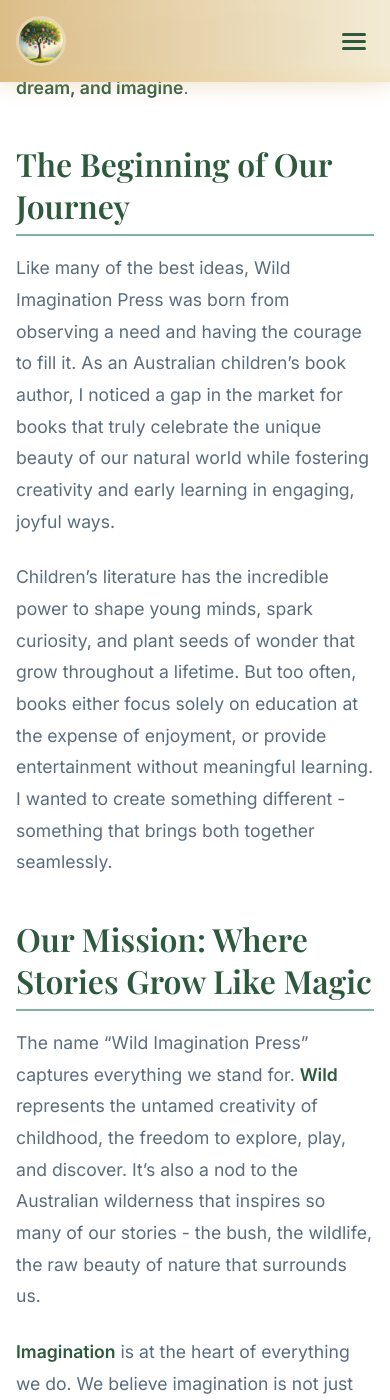
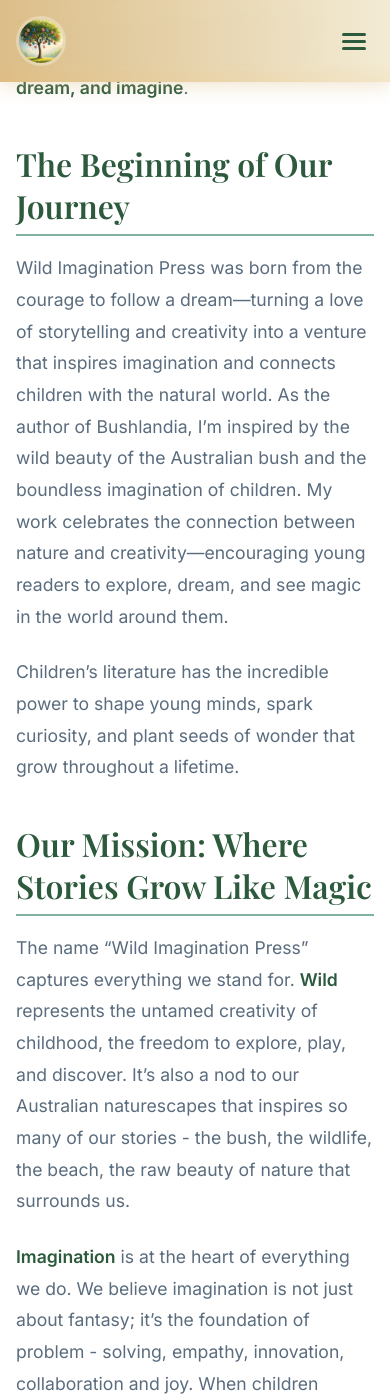
Before and after one commit to lichner/wildimaginationpress, a Jekyll site: the page built from _posts/2025-09-15-why-we-started-wild-imagination-press.md, in a window 390 px wide and 1400 px high, scrolled down 893 px. Built offline with Jekyll 4.4.1, drawn with Linux system fonts in a browser that asks for light colours; some of the changed text lies outside the part shown.

Commit message:
Post ammendments

```diff
--- a/_posts/2025-09-15-why-we-started-wild-imagination-press.md
+++ b/_posts/2025-09-15-why-we-started-wild-imagination-press.md
@@ -14,17 +14,17 @@
 
 ## The Beginning of Our Journey
 
-Like many of the best ideas, Wild Imagination Press was born from observing a need and having the courage to fill it. As an Australian children's book author, I noticed a gap in the market for books that truly celebrate the unique beauty of our natural world while fostering creativity and early learning in engaging, joyful ways.
+Wild Imagination Press was born from the courage to follow a dream—turning a love of storytelling and creativity into a venture that inspires imagination and connects children with the natural world. As the author of Bushlandia, I’m inspired by the wild beauty of the Australian bush and the boundless imagination of children. My work celebrates the connection between nature and creativity—encouraging young readers to explore, dream, and see magic in the world around them.
 
 <!--more-->
 
-Children's literature has the incredible power to shape young minds, spark curiosity, and plant seeds of wonder that grow throughout a lifetime. But too often, books either focus solely on education at the expense of enjoyment, or provide entertainment without meaningful learning. I wanted to create something different - something that brings both together seamlessly.
+Children's literature has the incredible power to shape young minds, spark curiosity, and plant seeds of wonder that grow throughout a lifetime.
 
 ## Our Mission: Where Stories Grow Like Magic
 
-The name "Wild Imagination Press" captures everything we stand for. **Wild** represents the untamed creativity of childhood, the freedom to explore, play, and discover. It's also a nod to the Australian wilderness that inspires so many of our stories - the bush, the wildlife, the raw beauty of nature that surrounds us.
+The name "Wild Imagination Press" captures everything we stand for. **Wild** represents the untamed creativity of childhood, the freedom to explore, play, and discover. It's also a nod to our Australian naturescapes that inspires so many of our stories - the bush, the wildlife, the beach, the raw beauty of nature that surrounds us.
 
-**Imagination** is at the heart of everything we do. We believe imagination is not just about fantasy; it's the foundation of problem-solving, empathy, innovation, and joy. When children imagine, they grow.
+**Imagination** is at the heart of everything we do. We believe imagination is not just about fantasy; it's the foundation of problem - solving, empathy, innovation, collaboration and joy. When children imagine, so too does their creativity.
 
 **Press** reflects our commitment to quality publishing - creating books that are not just products, but treasured companions on a child's reading journey.
 
@@ -32,33 +32,35 @@
 
 ### 1. **Australian Heart, Universal Themes**
 
-Our stories are rooted in Australian landscapes and experiences, from the unique wildlife of the bush to the everyday adventures of childhood Down Under. But the themes - friendship, creativity, environmental stewardship, learning through play - resonate with families everywhere.
+Our stories are rooted in Australian landscapes and experiences, from the unique wildlife of the bush to the everyday adventures of childhood Down Under. But the themes - friendship and teamwork, creativity, imagination, environmental stewardship, learning through play - resonate with families everywhere.
 
-### 2. **Learning Through Joy**
+### 2. **Learning Through Joyful Engagement**
 
-We believe education should never feel like work for young children. Our books weave learning naturally into delightful narratives. Whether it's counting with playful puppies or discovering environmental responsibility through bush adventures, the learning happens organically through the joy of the story.
+We believe education should never feel like work for young children. Our books weave learning naturally into delightful narratives. Whether it's discovering environmental responsibility and deepening problem-solving skills through bush adventures or counting with playful puppies, the learning happens organically through the joy of the story.
 
 ### 3. **Quality Over Quantity**
 
-As an independent publisher, we have the freedom to focus on creating exceptional books rather than churning out volume. Every story is crafted with intention, every illustration chosen with care, every page designed to nurture young minds.
+As an independent publisher, we have the freedom to focus on creating exceptional books. Every story is crafted with purposeful intention, every illustration chosen with care, every page designed to nurture young imaginative minds.
 
 ### 4. **Connection to Nature**
 
-In our increasingly digital world, we're passionate about fostering children's connection to the natural world. Our books inspire outdoor play, environmental awareness, and appreciation for the living world around us.
+In our increasingly digital world, we're passionate about fostering children's connection to the natural world. Our books inspire outdoor imaginative play, environmental awareness, creativity and appreciation for the living world around us.
 
 ## Our First Two Books
 
+Wild Imagination Press launches with two standout titles that bring our philosophy to life - stories that inspire creativity, curiosity, and a love of the natural world.
+
 We're launching with two very special books that embody our philosophy:
 
-**[Bushlandia](/books/bushlandia/)** takes readers aged 7-10 on an enchanting Australian bush adventure where four kids create their own nature town. It's a story about creativity, teamwork, environmental responsibility, and the magic of imaginative play in natural settings.
+**[Bushlandia](/books/bushlandia/)** invites readers aged 7 - 10 into the heart of the Australian bush, where four children dream, create, and build their own nature town. It’s a celebration of imagination, friendship, and environmental care. Bushlandia: The Trilogy is on the horizon - watch this space for the adventures still to come.
 
-**[One Puppy, Two Puppies, Hey What Do You Do?](/books/one-puppy-two-puppies/)** is a delightful counting book for ages 0-4, following ten playful puppies through fun daily activities. It combines early math learning with the joy of animals and the special bond between children and their beloved pets.
+**[One Puppy, Two Puppies, Hey What Do You Do?](/books/one-puppy-two-puppies/)** is a delightful counting book for ages 0 - 4, following ten playful puppies through fun daily activities. It combines early maths learning with the joy of animals and the special bond between children and their beloved pets.
 
-These books represent different age groups and learning objectives, but they share a common thread: they make learning an adventure and reading a joy.
+While our books are created for different age groups and learning journeys, they share a common purpose: to make learning a creative and imaginative adventure, and to inspire a lifelong love of reading and discovery.
 
 ## What's Next for Wild Imagination Press
 
-This is just the beginning. We have more stories growing in our imagination garden - tales of Australian wildlife, adventures in nature, books that celebrate diversity, and stories that help children navigate emotions and relationships.
+This is just the start. From our imagination garden, new stories are coming to life - featuring Australia’s wildlife, outdoor adventures, and meaningful tales that nurture empathy, creativity, and emotional and mental wellbeing.
 
 We're also planning to create **resources for parents and educators** - activity guides, reading tips, and creative extensions that help bring our books to life beyond the page.
 
@@ -74,7 +76,7 @@
 
 ## A Personal Note
 
-Starting Wild Imagination Press has been one of the most fulfilling adventures of my life. Every time I imagine a child laughing at one of our stories, learning something new, or being inspired to explore the natural world, my heart fills with joy.
+Starting Wild Imagination Press has been one of the most fulfilling adventures of my life. Every time I imagine a child immersed in one of our stories, learning something new, or being inspired to explore the natural world, my heart is filled with gratitude.
 
 Thank you for being here at the beginning of this journey. Your support means everything, and I can't wait to share more stories with you and the young readers in your life.
 
--- a/assets/css/main.scss
+++ b/assets/css/main.scss
@@ -1393,6 +1393,7 @@
   // Remove top padding from breadcrumbs when inside book-hero
   .breadcrumbs {
     padding-top: 0.5rem;
+    padding-bottom: 2rem; // Add more space below breadcrumbs
   }
 }
 
@@ -1400,7 +1401,8 @@
   display: grid;
   grid-template-columns: 350px 1fr;
   gap: 4rem;
-  align-items: start;
+  align-items: start; // Keep start alignment so book cover aligns with title
+  padding-top: 1rem; // Add space between breadcrumbs and content
 }
 
 .book-cover-large {
@@ -1775,6 +1777,7 @@
 
     .breadcrumbs {
       padding-top: 0.5rem;
+      padding-bottom: 1.5rem; // Add more space below breadcrumbs on mobile
     }
   }
 
@@ -1782,6 +1785,7 @@
     grid-template-columns: 1fr;
     text-align: center;
     gap: 2rem;
+    padding-top: 0; // Remove extra padding on mobile since content is stacked
   }
 
   .book-cover-large {
```
